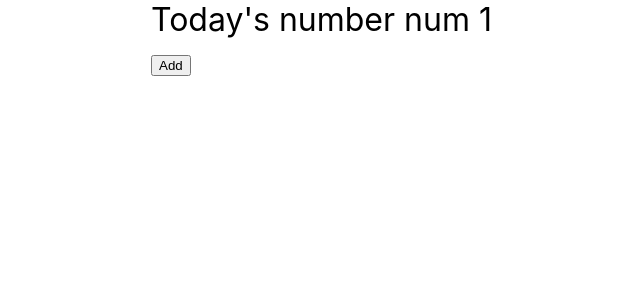
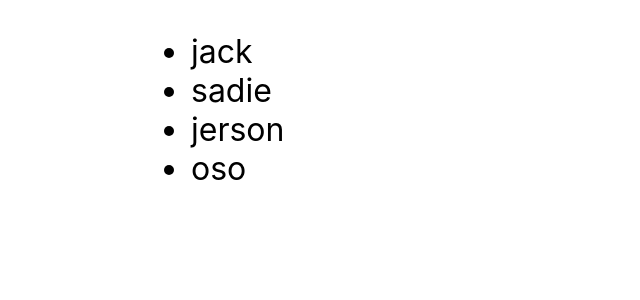
Before and after one commit to Jersonquinterolopez/ts-cra-test, a React (Create React App) app: page / in a window 1280 px wide. Shown: the top 300 px of the page, without its empty margins (89-729 px from the left). Built offline with nearby package versions, Linux system fonts and the light colour scheme.

Commit message:
[Create] list with items and render funcionality

```diff
--- a/src/App.tsx
+++ b/src/App.tsx
@@ -50,6 +50,25 @@
   </div>
 }
 
+// List
+function List<ListItem>(
+  {
+    items, render,
+  }: {
+    items: ListItem[],
+    render: (item: ListItem) => ReactNode
+  }) {
+  return (
+    <ul>
+      {items.map((item, index) => (
+        <li key={index}>
+          {render(item)}
+        </li>
+      ))}
+    </ul>
+  )
+}
+
 function App() {
   return (
     <div>
@@ -61,10 +80,11 @@
       </HeadingWithContent>
       <Container>
         Foo
-      </Container> */}
+      </Container>
       <TextWithNumber >
         {(num: number) => <div>Today's number num {num}</div>}
-      </TextWithNumber>
+      </TextWithNumber> */}
+      <List items={["Jack", "Sadie", "Jerson", "oso"]} render={(item: string) => <div>{item.toLowerCase()}</div>}></List>
     </div>
   );
 }
```
